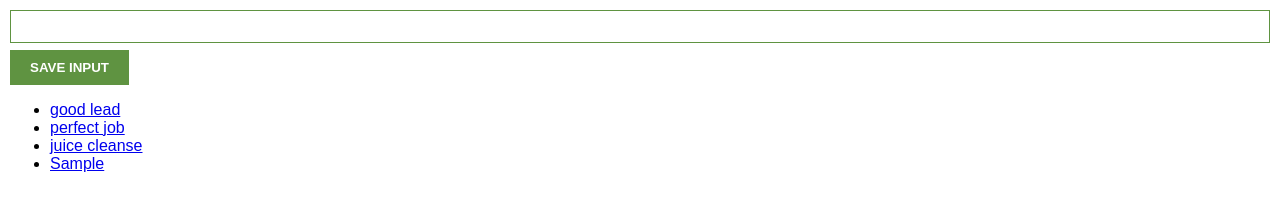
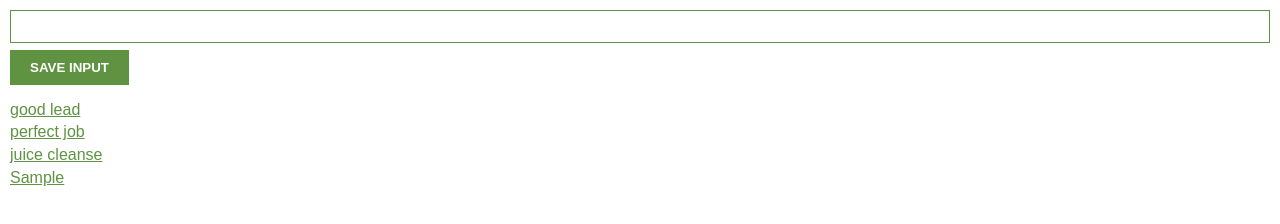
Before and after one commit to dylanawhite92/Lead-Tracker, a plain HTML site: page index.html in a window 1280 px wide. Both pictures are taken after typing "Sample" into the empty fields and a click on the button "SAVE INPUT". Drawn offline with Linux system fonts and the light colour scheme.

Commit message:
link style

```diff
--- a/main.js
+++ b/main.js
@@ -15,10 +15,11 @@ function renderLeads() {
   let listItems = '';
 
   for (let i = 0; i < myLeads.length; i++) {
-    listItems += `<a
-    href='${myLeads[i]}'
-    target='_blank'
-    rel='noopener noreferrer'><li>${myLeads[i]}</a></li>`;
+    listItems += `
+    <li>
+      <a href='${myLeads[i]}' target='_blank'>${myLeads[i]}
+      </a>
+    </li>`;
   }
 
   listEl.innerHTML = listItems;
--- a/style.css
+++ b/style.css
@@ -19,3 +19,20 @@ button {
   padding: 10px 20px;
   margin-top: 0.5em;
 }
+
+ul {
+  list-style-type: none;
+  padding-left: 0;
+}
+
+li {
+  margin-top: 0.3em;
+}
+
+a {
+  color: #5f9341;
+}
+
+a:active {
+  color: yellowgreen;
+}
```
